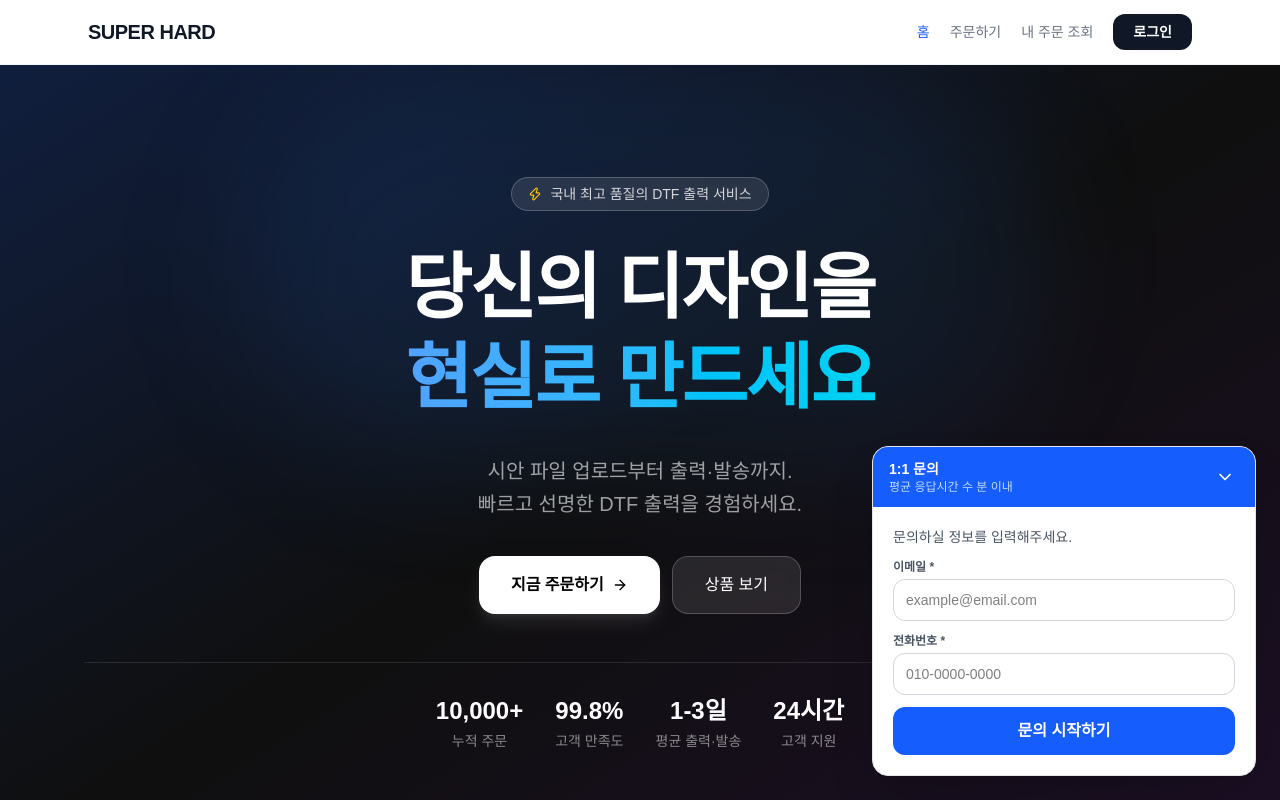
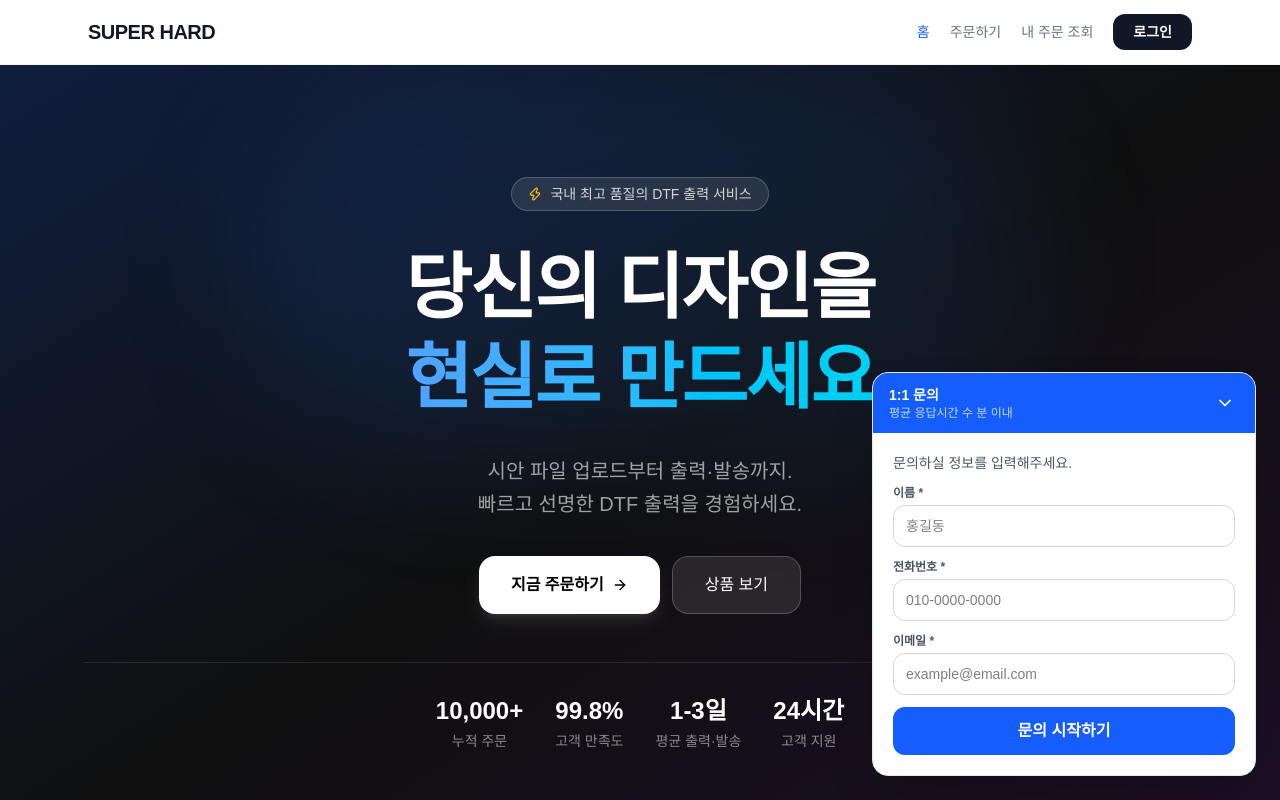
Before and after one commit to FighterManiak/dtf-print, a Next.js app: page / in a window 1280 px wide. Both pictures are taken after a click on the button 1228 px from the left and 748 px from the top of the page. Shown: the top 800 px of the page. Built offline with nearby package versions, Linux system fonts and the light colour scheme.

Commit message:
feat: 비회원 채팅 이름+전화번호+이메일 입력

```diff
--- a/src/components/ui/ChatWidget.tsx
+++ b/src/components/ui/ChatWidget.tsx
@@ -173,7 +173,7 @@ export default function ChatWidget() {
 
   const handleGuestSubmit = async (e: React.FormEvent) => {
     e.preventDefault()
-    if (!guestInfo.email.trim() || !guestInfo.phone.trim()) return
+    if (!guestInfo.name.trim() || !guestInfo.phone.trim() || !guestInfo.email.trim()) return
     setGuestStep('chat')
   }
 
@@ -206,12 +206,12 @@ export default function ChatWidget() {
             <form onSubmit={handleGuestSubmit} className="p-5 space-y-3">
               <p className="text-sm text-gray-600">문의하실 정보를 입력해주세요.</p>
               <div>
-                <label className="text-xs font-semibold text-gray-600 block mb-1">이메일 *</label>
+                <label className="text-xs font-semibold text-gray-600 block mb-1">이름 *</label>
                 <input
-                  type="email"
-                  value={guestInfo.email}
-                  onChange={(e) => setGuestInfo((p) => ({ ...p, email: e.target.value }))}
-                  placeholder="example@email.com"
+                  type="text"
+                  value={guestInfo.name}
+                  onChange={(e) => setGuestInfo((p) => ({ ...p, name: e.target.value }))}
+                  placeholder="홍길동"
                   required
                   className="w-full border border-gray-300 rounded-xl px-3 py-2.5 text-sm text-black focus:outline-none focus:ring-2 focus:ring-blue-400"
                 />
@@ -225,6 +225,17 @@ export default function ChatWidget() {
                   placeholder="010-0000-0000"
                   required
                   inputMode="numeric"
+                  className="w-full border border-gray-300 rounded-xl px-3 py-2.5 text-sm text-black focus:outline-none focus:ring-2 focus:ring-blue-400"
+                />
+              </div>
+              <div>
+                <label className="text-xs font-semibold text-gray-600 block mb-1">이메일 *</label>
+                <input
+                  type="email"
+                  value={guestInfo.email}
+                  onChange={(e) => setGuestInfo((p) => ({ ...p, email: e.target.value }))}
+                  placeholder="example@email.com"
+                  required
                   className="w-full border border-gray-300 rounded-xl px-3 py-2.5 text-sm text-black focus:outline-none focus:ring-2 focus:ring-blue-400"
                 />
               </div>
```
